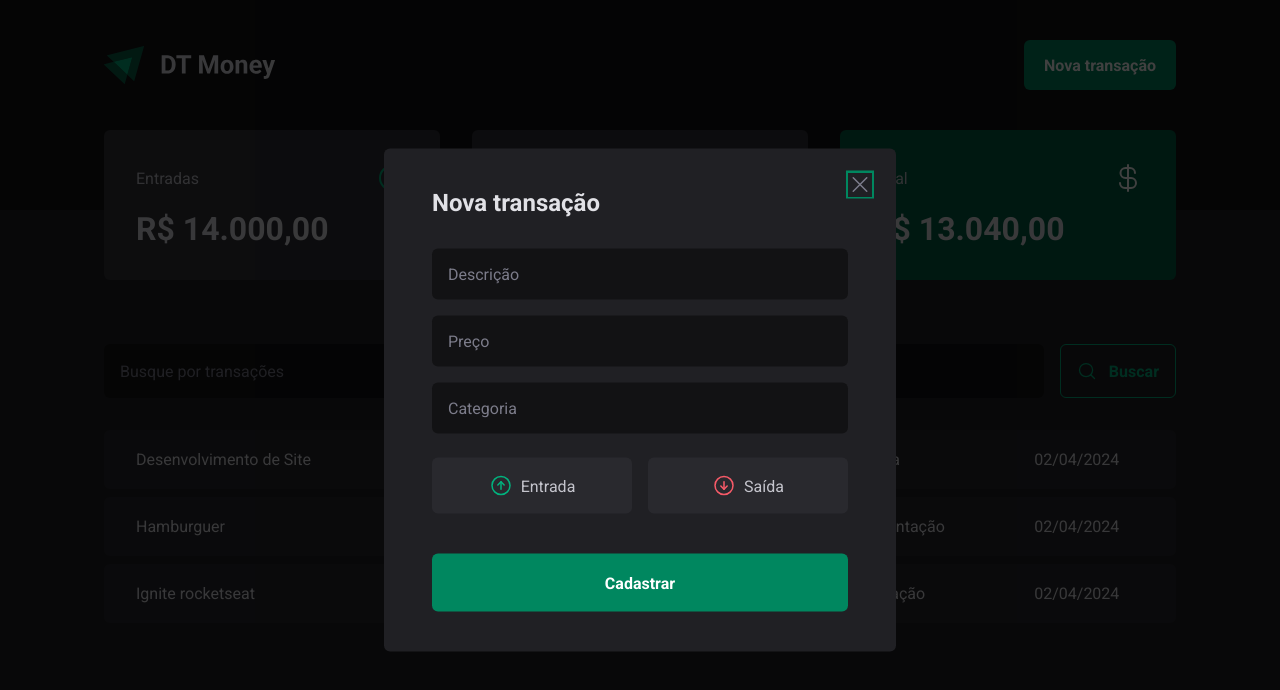
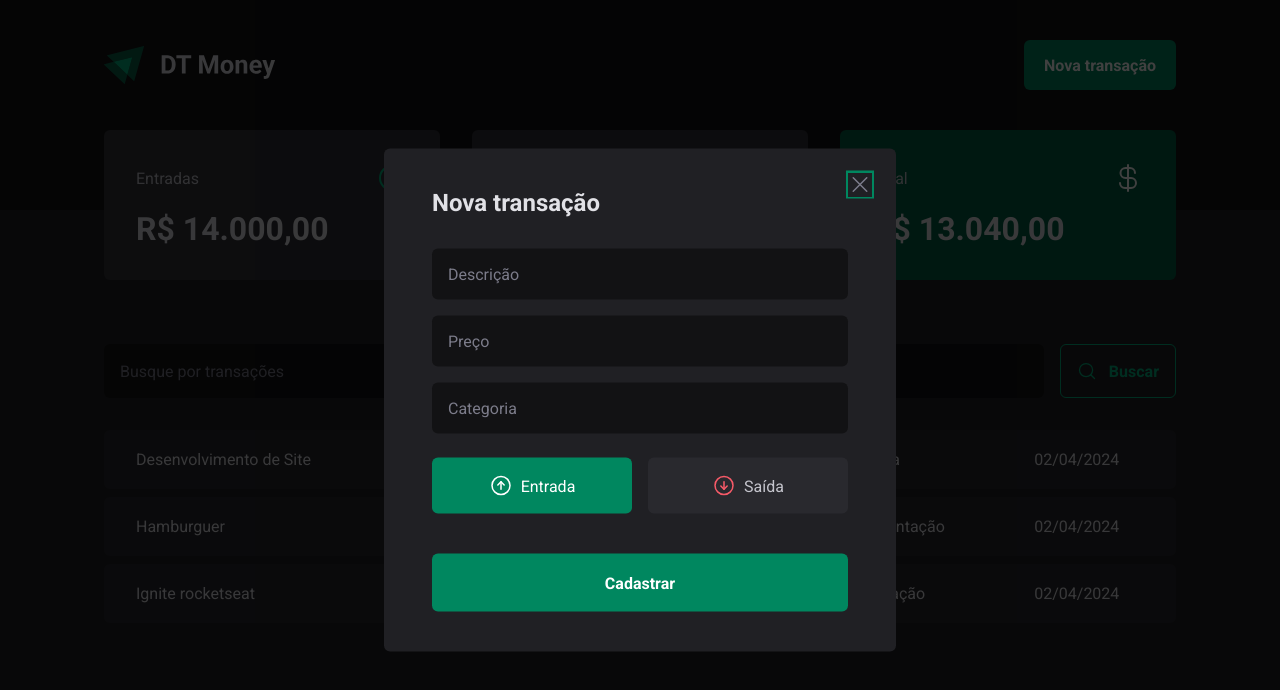
Before and after one commit to LopesA95/dt-money, a React (Vite) app: page / in a window 1280 px wide. Both pictures are taken after a click on the button "Nova transação". Shown: the top 690 px of the page. Built offline with nearby package versions, Linux system fonts and the light colour scheme; data requests are answered from the project's data file.

Commit message:
✨ Controled Components

```diff
--- a/src/components/NewTransactionModal/index.tsx
+++ b/src/components/NewTransactionModal/index.tsx
@@ -2,7 +2,7 @@
 import { CloseButton, Content, Overlay, TransactionType, TransactionTypeButton } from "./styles";
 import { ArrowCircleDown, ArrowCircleUp, X } from "phosphor-react";
 import * as z from "zod";
-import { useForm } from "react-hook-form";
+import { Controller, useForm } from "react-hook-form";
 import { zodResolver } from "@hookform/resolvers/zod";
 
 
@@ -10,18 +10,22 @@
   descipription: z.string(),
   price: z.number(),
   category: z.string(),
-  // type: z.enum(["income", "outcome"]),
+  type: z.enum(["income", "outcome"]),
 })
 
 type NewTransactionFormImputs = z.infer<typeof newTransactionformSchema>
 
 export function NewTransactionModal() {
   const {
+    control,
     register,
     handleSubmit,
     formState: { isSubmitting },
   } = useForm<NewTransactionFormImputs>({
-    resolver: zodResolver(newTransactionformSchema)
+    resolver: zodResolver(newTransactionformSchema),
+    defaultValues: {
+      type: "income"
+    }
   })
 
   async function handleCreateNewTransaction(data: NewTransactionFormImputs) {
@@ -60,7 +64,16 @@
             {...register("category")}
           />
 
-          <TransactionType>
+          <Controller
+            control={control}
+            name="type"
+            render={({ field }) => {
+              console.log(field)
+
+              return (
+                <TransactionType
+                  onValueChange={field.onChange}
+                  value={field.value}>
                   <TransactionTypeButton variant="income" value='income'>
                     <ArrowCircleUp size={24} />
                     Entrada
@@ -71,6 +84,9 @@
                     Saída
                   </TransactionTypeButton>
                 </TransactionType>
+              )
+            }}
+          />
 
           <button
             type="submit" disabled={isSubmitting}>
```
Lines whose indentation alone changed are shown as unchanged.
